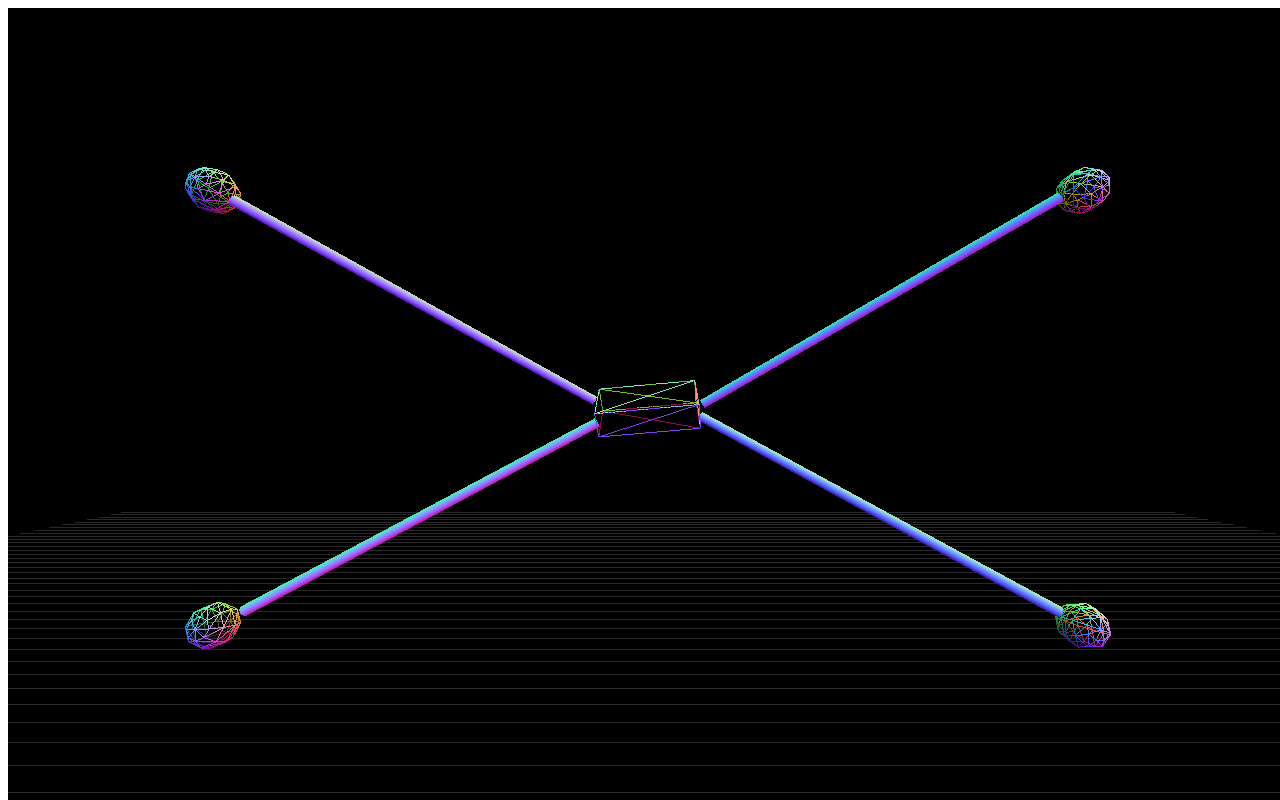
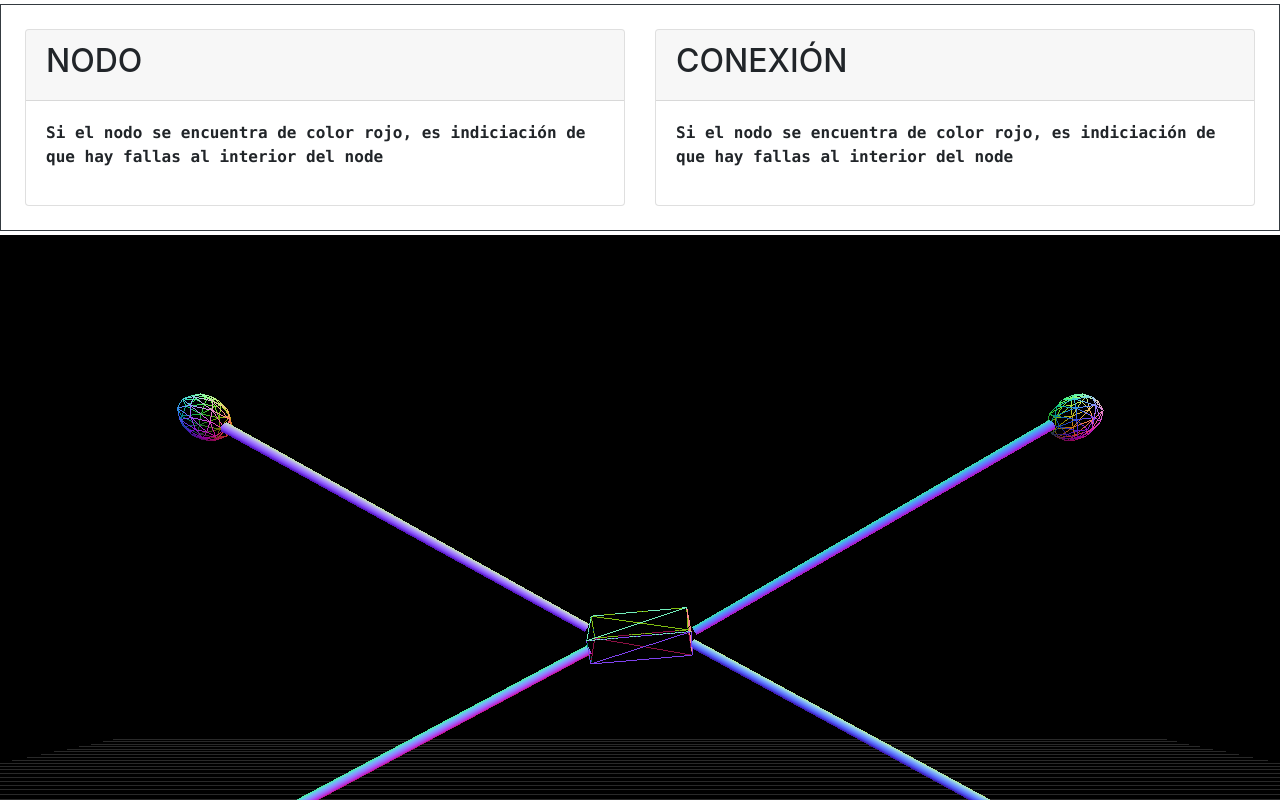
Before and after one commit to sebup1816/DevWeb, an Angular app in the folder DevFront/: page / in a window 1280 px wide. Shown: the top 800 px of the page. Built offline with nearby package versions, Linux system fonts and the light colour scheme.

Commit message:
Especificaciones de la red

```diff
--- a/DevFront/angular.json
+++ b/DevFront/angular.json
@@ -24,9 +24,13 @@
               "src/assets"
             ],
             "styles": [
+              "./node_modules/bootstrap/dist/css/bootstrap.css",
               "src/styles.css"
             ],
             "scripts": [
+              "./node_modules/jquery/dist/jquery.js",
+              "./node_modules/popper.js/dist/umd/popper.js",
+              "./node_modules/bootstrap/dist/js/bootstrap.js",
               "src/assets/js/three.js",
               "src/assets/js/app.js"
             ]
--- a/DevFront/package.json
+++ b/DevFront/package.json
@@ -19,6 +19,9 @@
     "@angular/platform-browser": "~9.1.1",
     "@angular/platform-browser-dynamic": "~9.1.1",
     "@angular/router": "~9.1.1",
+    "bootstrap": "^4.4.1",
+    "jquery": "^3.5.0",
+    "popper.js": "^1.16.1",
     "rxjs": "~6.5.4",
     "tslib": "^1.10.0",
     "zone.js": "~0.10.2"
--- a/DevFront/src/app/app.component.html
+++ b/DevFront/src/app/app.component.html
@@ -0,0 +1 @@
+<app-red-caracteristicas></app-red-caracteristicas>
--- a/DevFront/src/app/app.module.ts
+++ b/DevFront/src/app/app.module.ts
@@ -3,10 +3,12 @@ import { NgModule } from '@angular/core';
 
 import { AppRoutingModule } from './app-routing.module';
 import { AppComponent } from './app.component';
+import { RedCaracteristicasComponent } from './red-caracteristicas/red-caracteristicas.component';
 
 @NgModule({
   declarations: [
-    AppComponent
+    AppComponent,
+    RedCaracteristicasComponent
   ],
   imports: [
     BrowserModule,
--- /dev/null
+++ b/DevFront/src/app/red-caracteristicas/red-caracteristicas.component.html
@@ -0,0 +1,24 @@
+<div class="container-fluid border border-dark pt-4 pb-4 pl-4 pr-4 mt-1 mb-1">
+    <div class="row">
+        <div class="col-6">
+            <div class="card">
+                <div class="card-header">
+                    <h2>NODO</h2>
+                </div>
+                <div class="card-body">
+                    <p class="font-weight-bolder text-monospace">Si el nodo se encuentra de color rojo, es indiciación de que hay fallas al interior del node</p>
+                </div>
+            </div>
+        </div>
+        <div class="col-6">
+            <div class="card">
+                <div class="card-header">
+                    <h2>CONEXIÓN</h2>
+                </div>
+                <div class="card-body">
+                    <p class="font-weight-bolder text-monospace">Si el nodo se encuentra de color rojo, es indiciación de que hay fallas al interior del node</p>
+                </div>
+            </div>
+        </div>
+    </div>
+</div>
--- /dev/null
+++ b/DevFront/src/app/red-caracteristicas/red-caracteristicas.component.ts
@@ -0,0 +1,15 @@
+import { Component, OnInit } from '@angular/core';
+
+@Component({
+  selector: 'app-red-caracteristicas',
+  templateUrl: './red-caracteristicas.component.html',
+  styleUrls: ['./red-caracteristicas.component.css']
+})
+export class RedCaracteristicasComponent implements OnInit {
+
+  constructor() { }
+
+  ngOnInit(): void {
+  }
+
+}
```
Also changed, not shown: DevFront/src/app/red-caracteristicas/red-caracteristicas.component.css (added), 2 other files (tests, documents, lock files or other folders).
